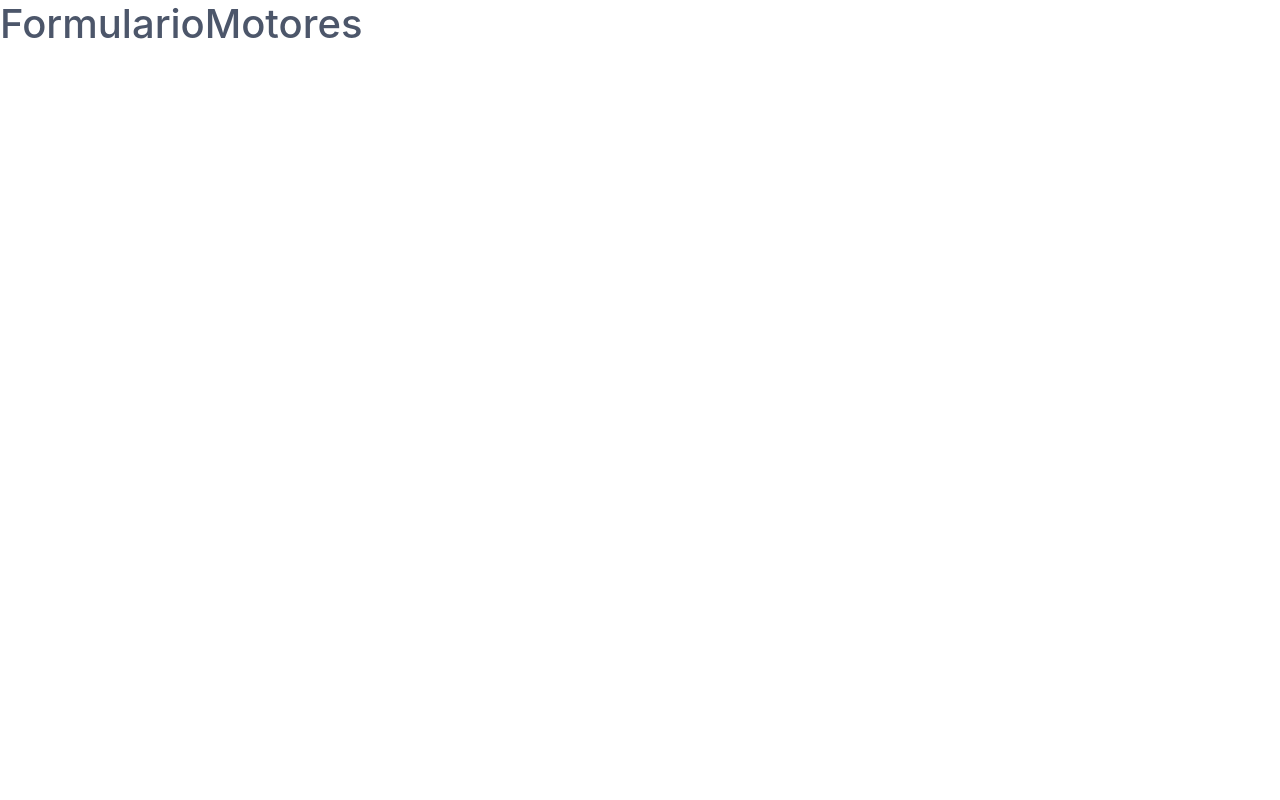
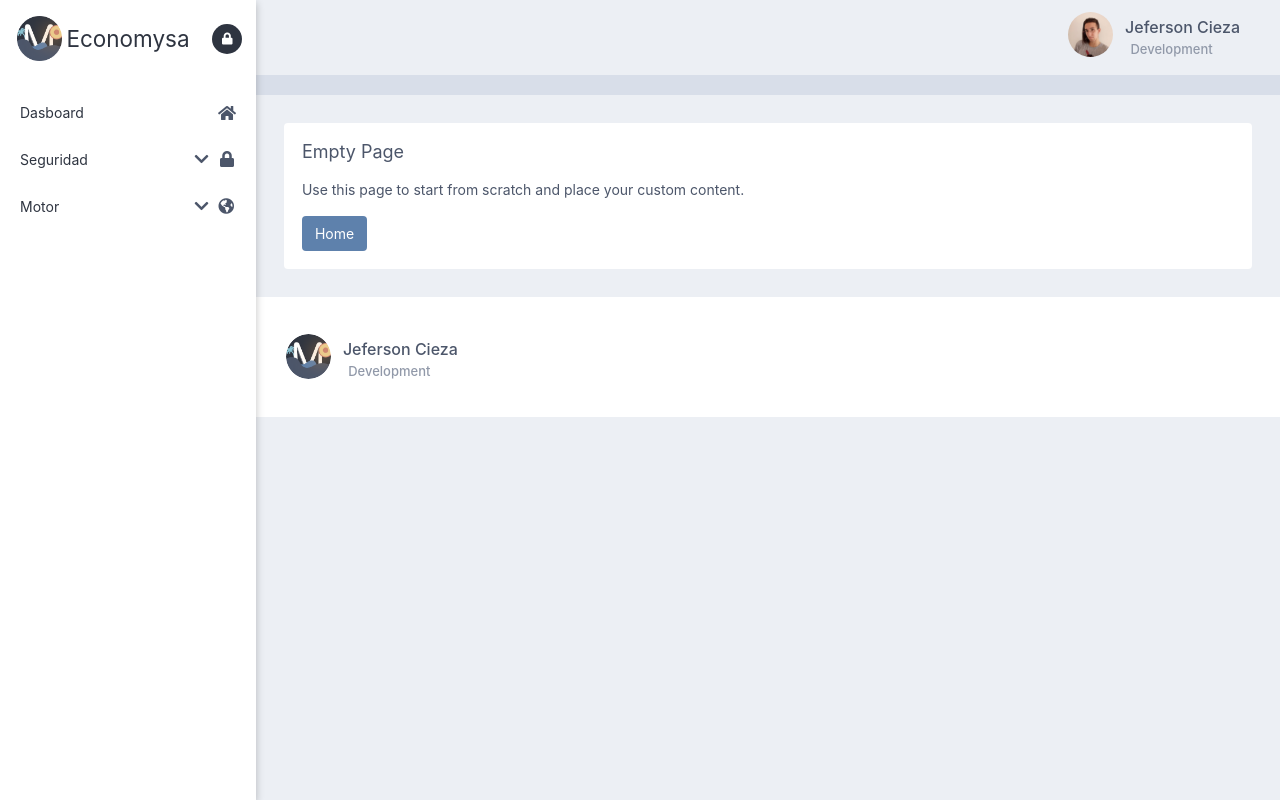
Before and after one commit to Franco-Ezequiel-Marchegiani/Economysa, a React (Create React App) app: page /motor/form-motor/1 in a window 1280 px wide. Built offline with nearby package versions, Linux system fonts and the light colour scheme.

Commit message:
Implementacion links en botones

```diff
--- a/src/components/Formularios/FormularioMotores.js
+++ b/src/components/Formularios/FormularioMotores.js
@@ -1,10 +1,26 @@
 import React from 'react';
+import Footer from '../Footer/Footer';
+import Header from '../Header/Header';
+import Sidebar from '../Sidebar/Sidebar';
 import './Formularios.css';
 
 function FormularioMotores() {
   return (
-    <section className="">
-      <h1>FormularioMotores</h1>
+    <section className="globalContainerContent">
+      <Sidebar/>
+      <section className='fondoGeneral'>
+        <Header/>
+        <div className='divEspacioHome'><p>...</p></div>
+        <div className='infoPrincipal'>
+          <div className='infoPrincipalContainer'>
+            <h1>Empty Page</h1>
+            <p>Use this page to start from scratch and place your custom content.</p>
+            <button>Home</button>
+          </div>
+        </div>
+        <Footer/>
+      </section>
+
     </section>
   );
 }
--- a/src/components/Formularios/FormularioUsuarios.js
+++ b/src/components/Formularios/FormularioUsuarios.js
@@ -1,10 +1,26 @@
 import React from 'react';
+import Footer from '../Footer/Footer';
+import Header from '../Header/Header';
+import Sidebar from '../Sidebar/Sidebar';
 import './Formularios.css';
 
 function FormularioUsuarios() {
   return (
-    <section className="">
-      <h1>FormularioUsuarios</h1>
+    <section className="globalContainerContent">
+      <Sidebar/>
+      <section className='fondoGeneral'>
+        <Header/>
+        <div className='divEspacioHome'><p>...</p></div>
+        <div className='infoPrincipal'>
+          <div className='infoPrincipalContainer'>
+            <h1>Empty Page</h1>
+            <p>Use this page to start from scratch and place your custom content.</p>
+            <button>Home</button>
+          </div>
+        </div>
+        <Footer/>
+      </section>
+
     </section>
   );
 }
--- a/src/components/Motor/Motor.js
+++ b/src/components/Motor/Motor.js
@@ -3,7 +3,7 @@ import Footer from '../Footer/Footer';
 import Header from '../Header/Header';
 import Sidebar from '../Sidebar/Sidebar';
 import { Form, Table, Pagination } from 'react-bootstrap';
-import { useParams } from 'react-router-dom';
+import { Link, useParams } from 'react-router-dom';
 import './Motor.css';
 
 function Motor() {
@@ -78,7 +78,7 @@ function Motor() {
         </div>
         <section className='tableContainer'>
           <div className='tableContent'>
-          <button className='btn-new'><i className="fas fa-plus"></i> Nuevo</button>
+          <button className='btn-new'><Link className='linkBtn-new' to="#"><i className="fas fa-plus"></i> Nuevo</Link></button>
                 <Table striped bordered hover>
                     <thead>
                       <tr>
--- a/src/components/Seguridad/Seguridad.css
+++ b/src/components/Seguridad/Seguridad.css
@@ -53,6 +53,10 @@
     transition: background-color 0.15s, box-shadow 0.15s;
     padding: 6px 12px;
     margin: 7px;
+}
+.linkBtn-new{
+    text-decoration: none;
+    color: #ffffff;
 }
 .tableContainer{
     padding: 28px;
--- a/src/components/Seguridad/Seguridad.js
+++ b/src/components/Seguridad/Seguridad.js
@@ -4,6 +4,7 @@ import Header from '../Header/Header';
 import Sidebar from '../Sidebar/Sidebar';
 import './Seguridad.css';
 import { Form, Table, Pagination } from 'react-bootstrap';
+import { Link } from 'react-router-dom';
 
 function Seguridad() {
   return (
@@ -39,7 +40,7 @@ function Seguridad() {
         </div>
         <section className='tableContainer'>
           <div className='tableContent'>
-          <button className='btn-new'><i className="fas fa-plus"></i> Nuevo</button>
+          <button className='btn-new'><Link className='linkBtn-new' to="/Seguridad/create-user"><i className="fas fa-plus"></i> Nuevo</Link></button>
                 <Table striped bordered hover>
                     <thead>
                       <tr>
```
